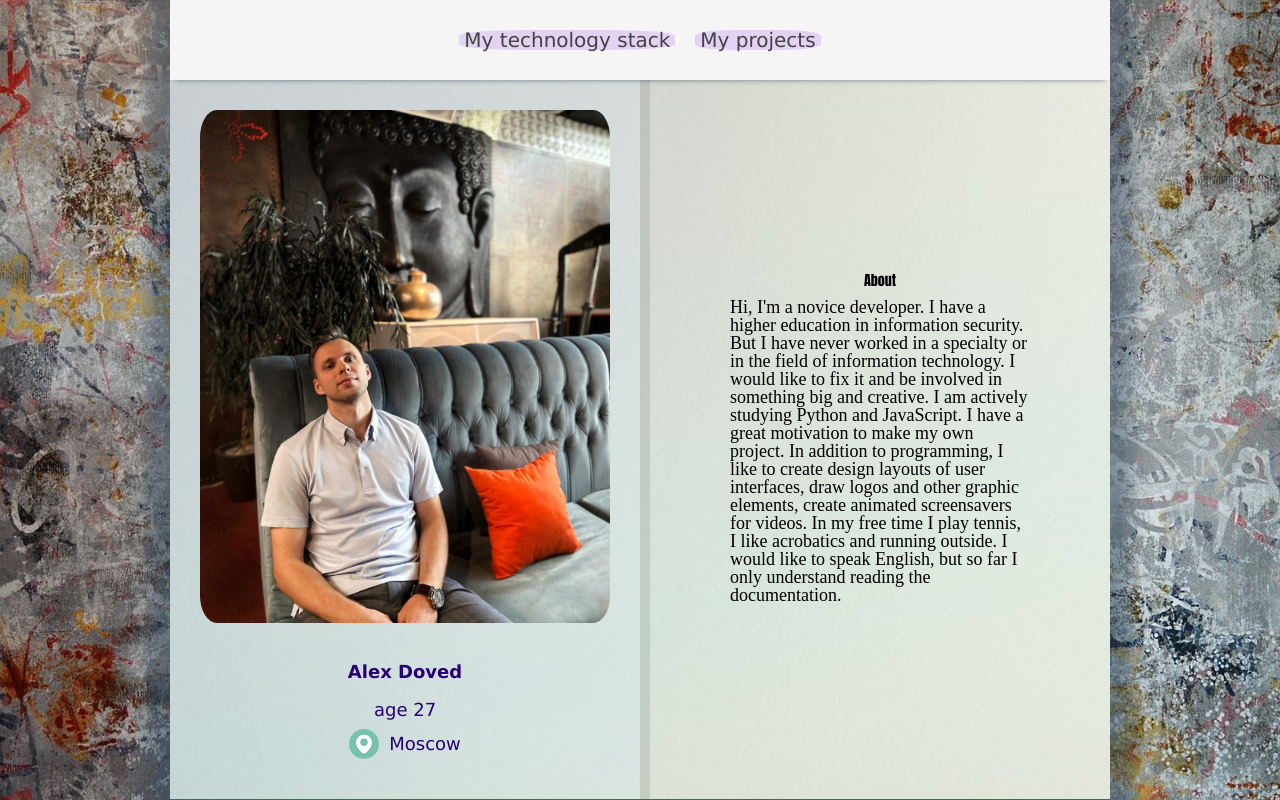
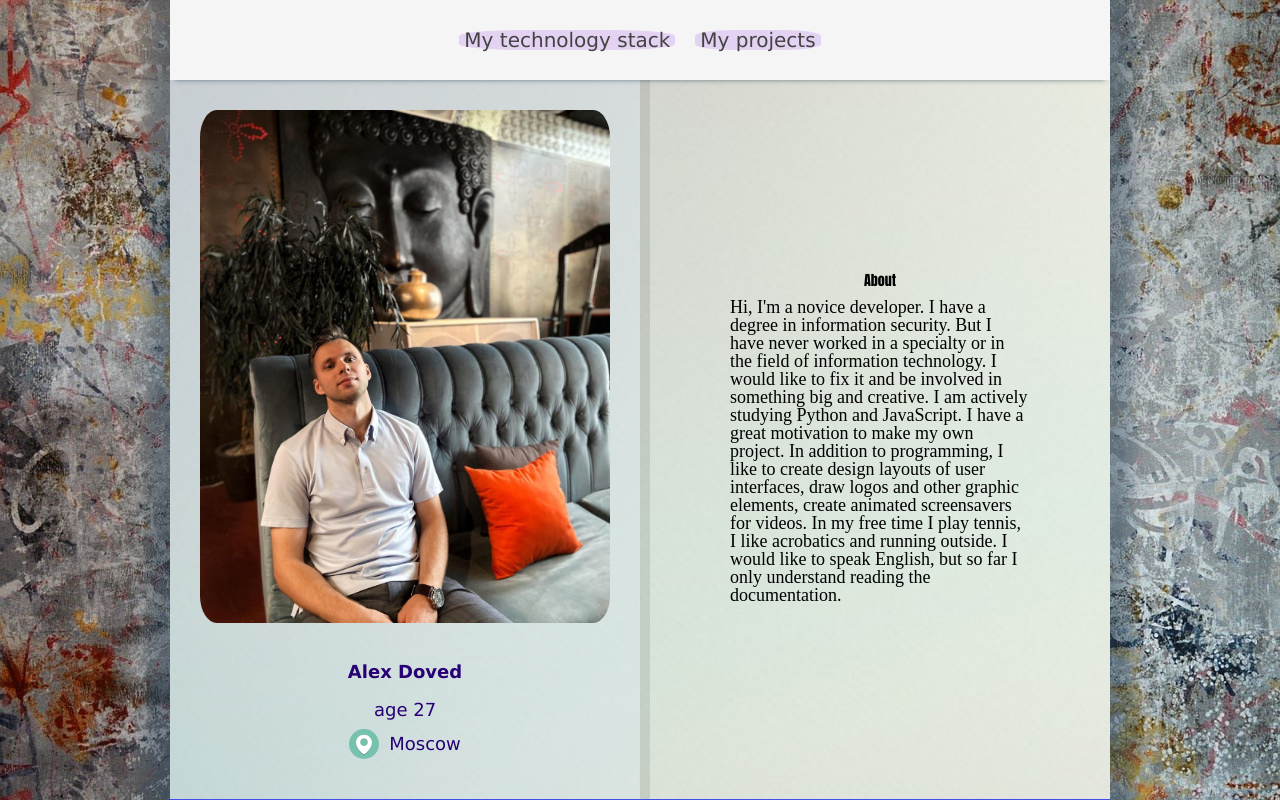
Before and after one commit to Snowball558/rsschool-cv, a plain HTML site: page index.html in a window 1280 px wide. Shown: the top 800 px of the page. Drawn offline with Linux system fonts and the light colour scheme.

Commit message:
update: index.html

```diff
--- a/index.html
+++ b/index.html
@@ -78,7 +78,7 @@
                     <div class="about-text">
                         <p>
                             Hi, I'm a novice developer.
-                            I have a higher education in information security.
+                            I have a degree in information security.
                             But I have never worked in a specialty or in the field of information technology.
                             I would like to fix it and be involved in something big and creative.
                             I am actively studying Python and JavaScript.
```
